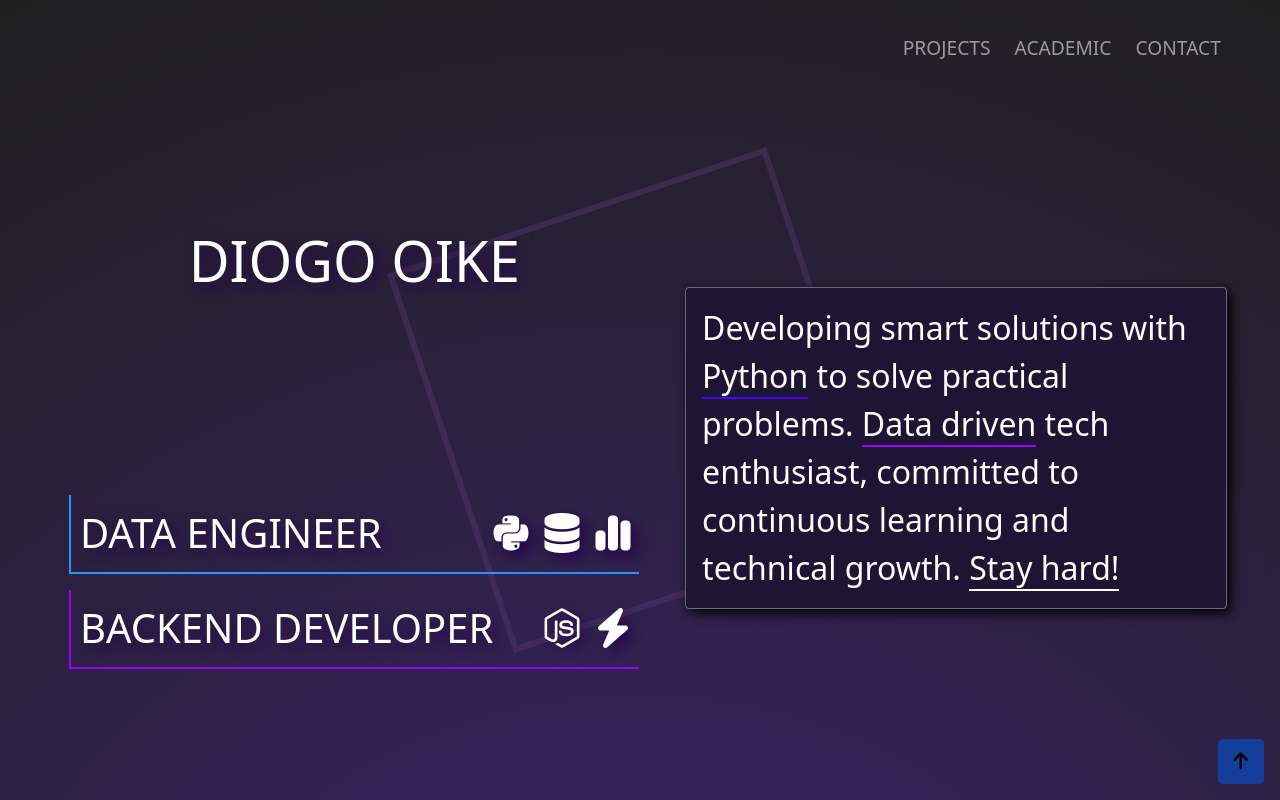
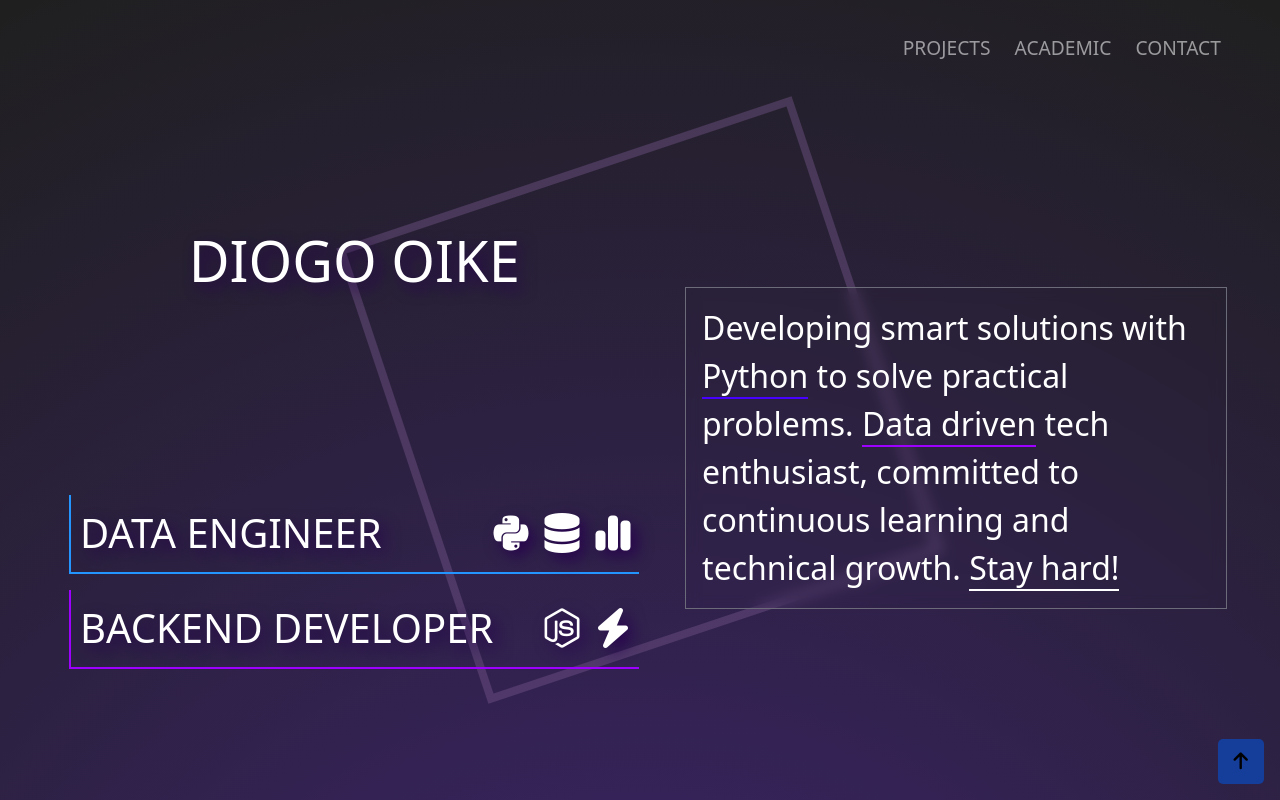
Before and after one commit to Dnaka27/Diogo-Portfolio, a React (Vite) app: page / in a window 1280 px wide. Shown: the top 800 px of the page. Built offline with nearby package versions, Linux system fonts and the light colour scheme; the HTML template or start-up script is replaced by a standard one.

Commit message:
fix/ update layout for responsivity

```diff
--- a/src/components/EdBackground.jsx
+++ b/src/components/EdBackground.jsx
@@ -1,5 +1,7 @@
 import React, { useState } from 'react';
 import './EdBackground.css';
+
+// TODO Backgroung geometric animation
 
 const Skills = () => {
   const [activeSection, setActiveSection] = useState('EBCertifies');
--- a/src/components/Header.css
+++ b/src/components/Header.css
@@ -20,9 +20,9 @@ header {
   position: absolute;
   top: 50%;
   left: 50%;
-  width: 25rem;
-  height: 25rem;
-  border: 6px solid #58366f6e;
+  width: 30rem;
+  height: 30rem;
+  border: 8px solid #76578b6e;
   background: transparent;
 
   /* Centralizar no header */
@@ -76,7 +76,6 @@ header {
 }
 
 .my-role {
-  padding: 0 3rem;
   height: 90%;
   width: 50%;
   padding: 0 1rem;
@@ -134,10 +133,11 @@ h1 {
   display: flex;
   justify-content: center;
   align-items: center;
-  background-color: #1e1433;
-  border-radius: 0.25rem;
+  background-color: transparent;
+  backdrop-filter: blur(7px);
+  /* border-radius: 0.25rem; */
   border: 1px solid #6b6b7a;
-  box-shadow: 4px 4px 12px #000000;
+  /* box-shadow: 18px 18px 18px #443653; */
 }
 
 .function-icons i {
@@ -281,41 +281,6 @@ h1 {
     padding: 0.5rem;
   }
 
-  .headerSub {
-    height: 60%;
-    flex-direction: column;
-    display: flex;
-    justify-content: space-around;
-  }
-
-  .aboutRow {
-    display: flex;
-    flex-direction: column;
-  }
-
-  .devFunctionCol {
-    display: flex;
-  }
-
-  .devFunction {
-    font-size: 3.5rem;
-    margin: auto;
-  }
-
-  .aboutCol {
-    display: flex;
-    align-items: center;
-  }
-
-  .aboutText,
-  .textDescription {
-    font-size: 1.125rem;
-  }
-
-  .sectionMain {
-    padding: 4%;
-  }
-
   .fixed-button {
     bottom: 5px;
     right: 5px;
--- a/src/components/Header.jsx
+++ b/src/components/Header.jsx
@@ -1,13 +1,36 @@
-import React from "react";
+import React, { useCallback } from "react";
 import "./Header.css";
 
+const NAV_ITEMS = [
+  { label: "PROJECTS", target: "projects" },
+  { label: "ACADEMIC", target: "EB" },
+  { label: "CONTACT", target: "contact" },
+];
+
+const ROLES = [
+  {
+    className: "main-role",
+    title: "DATA ENGINEER",
+    icons: [
+      "fa-brands fa-python",
+      "fa-solid fa-database",
+      "fa-solid fa-chart-simple",
+    ],
+  },
+  {
+    className: "secondary-role",
+    title: "BACKEND DEVELOPER",
+    icons: ["fa-brands fa-node-js", "fa-solid fa-bolt"],
+  },
+];
+
 const Header = () => {
-  const scrollToSection = (id) => {
+  const scrollToSection = useCallback((id) => {
     const section = document.getElementById(id);
     if (section) {
       section.scrollIntoView({ behavior: "smooth" });
     }
-  };
+  }, []);
 
   return (
     <header className="header" id="menu">
@@ -22,42 +45,21 @@ const Header = () => {
           aria-expanded="false"
           aria-label="Toggle navigation"
         >
-          <span className="navbar-toggler-icon"></span>
+          <span className="navbar-toggler-icon" />
         </button>
+
         <div className="collapse navbar-collapse" id="navbarNav">
           <ul className="navbar-nav ms-auto" id="nav-list">
-            <li className="nav-item">
+            {NAV_ITEMS.map(({ label, target }) => (
+              <li key={target} className="nav-item">
                 <button
                   className="nav-link"
-                onClick={() => scrollToSection("projects")}
+                  onClick={() => scrollToSection(target)}
                 >
-                PROJECTS
+                  {label}
                 </button>
               </li>
-            <li className="nav-item">
-              <button
-                className="nav-link"
-                onClick={() => scrollToSection("EB")}
-              >
-                ACADEMIC
-              </button>
-            </li>
-            {/* <li className="nav-item">
-              <button
-                className="nav-link"
-                onClick={() => scrollToSection("skills")}
-              >
-                SKILLS
-              </button>
-            </li> */}
-            <li className="nav-item">
-              <button
-                className="nav-link"
-                onClick={() => scrollToSection("contact")}
-              >
-                CONTACT
-              </button>
-            </li>
+            ))}
           </ul>
         </div>
       </nav>
@@ -66,34 +68,36 @@ const Header = () => {
         <div className="my-info">
           <div className="my-role">
             <h1>DIOGO OIKE</h1>
+
             <div className="my-functions">
-              <div className="main-role">
-                <span>DATA ENGINEER</span>{" "}
+              {ROLES.map(({ className, title, icons }) => (
+                <div key={title} className={className}>
+                  <span>{title}</span>
                   <div className="function-icons">
-                  <i className="fa-brands fa-python"></i>
-                  <i className="fa-solid fa-database"></i>
-                  <i className="fa-solid fa-chart-simple"></i>
+                    {icons.map((icon, index) => (
+                      <i key={index} className={icon}></i>
+                    ))}
                   </div>
                 </div>
-              <div className="secondary-role">
-                <span>BACKEND DEVELOPER</span>{" "}
-                <div className="function-icons">
-                  <i className="fa-brands fa-node-js"></i>
-                  <i className="fa-solid fa-bolt"></i>
+              ))}
             </div>
           </div>
-            </div>
-          </div>
+
           <div className="about-me">
             <p className="about-text">
               Developing smart solutions with{" "}
-              <span className="header-styleTech header-stylePY">Python</span> to solve practical problems. {" "}
-              <span className="styleEnph">Data driven</span> tech enthusiast, committed to continuous learning and technical growth. {" "}
+              <span className="header-styleTech header-stylePY">
+                Python
+              </span>{" "}
+              to solve practical problems.{" "}
+              <span className="styleEnph">Data driven</span> tech enthusiast,
+              committed to continuous learning and technical growth.{" "}
               <span className="styleStayHard">Stay hard!</span>
             </p>
           </div>
         </div>
       </div>
+
       <div className="rotating-square"></div>
 
       <button
--- a/src/components/Projects.css
+++ b/src/components/Projects.css
@@ -17,7 +17,7 @@
   display: flex;
   flex-direction: column;
   justify-content: space-between;
-  align-items: left;
+  align-items: flex-start;
 }
 
 .project-description {
@@ -30,6 +30,7 @@
   text-decoration: none;
   font-size: 1.5rem;
   transition: color 0.3s ease;
+  width: 7%;
 }
 
 .project-link:hover {
@@ -121,11 +122,6 @@
   padding: 0.25rem;
 }
 
-.project-link {
-  font-size: 2.5rem;
-  width: 7%;
-}
-
 /* Media Queries */
 @media (max-width: 768px) {
   #projects {
@@ -136,7 +132,6 @@
 
   .accordion {
     width: 100%;
-    margin: auto;
     padding: 7% 0;
   }
 
--- a/src/components/Projects.jsx
+++ b/src/components/Projects.jsx
@@ -83,6 +83,8 @@ const projectData = [
   },
 ]
 
+// TODO Backgroung geometric animation
+
 const ProjectContent = ({ project }) => (
   <div className='project-content'>
     <div className='project-header'>
@@ -93,9 +95,7 @@ const ProjectContent = ({ project }) => (
             <span key={index} className='project-style-tech'>
               {part.text}
             </span>
-          ) : (
-            part.text
-          )
+          ) : (part.text)
         )}
       </p>
     </div>
@@ -118,7 +118,7 @@ const Projects = () => (
     <h2 className='titleSection'>PROJECTS</h2>
     <div className='accordion' id='projectAccordion'>
       {projectData.map((project, index) => (
-        <div className='accordion-item' key={index}>
+        <div className='accordion-item' key={project.name}>
           <h2 className='accordion-header' id={`heading${index}`}>
             <button
               className={`accordion-button ${index !== 0 ? 'collapsed' : ''}`}
@@ -145,9 +145,8 @@ const Projects = () => (
           </h2>
           <div
             id={`collapse${index}`}
-            className={`accordion-collapse collapse ${
-              index === 0 ? 'show' : ''
-            }`}
+            className={`accordion-collapse collapse ${index === 0 ? 'show' : ''
+              }`}
             aria-labelledby={`heading${index}`}
             data-bs-parent='#projectAccordion'
           >
```
Lines whose indentation alone changed are shown as unchanged.
